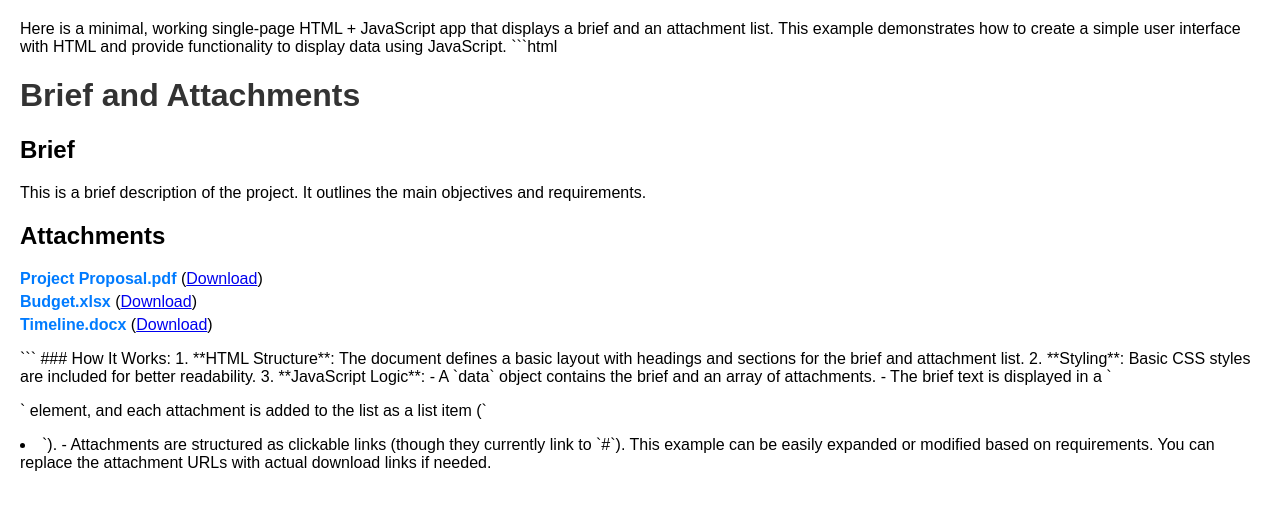
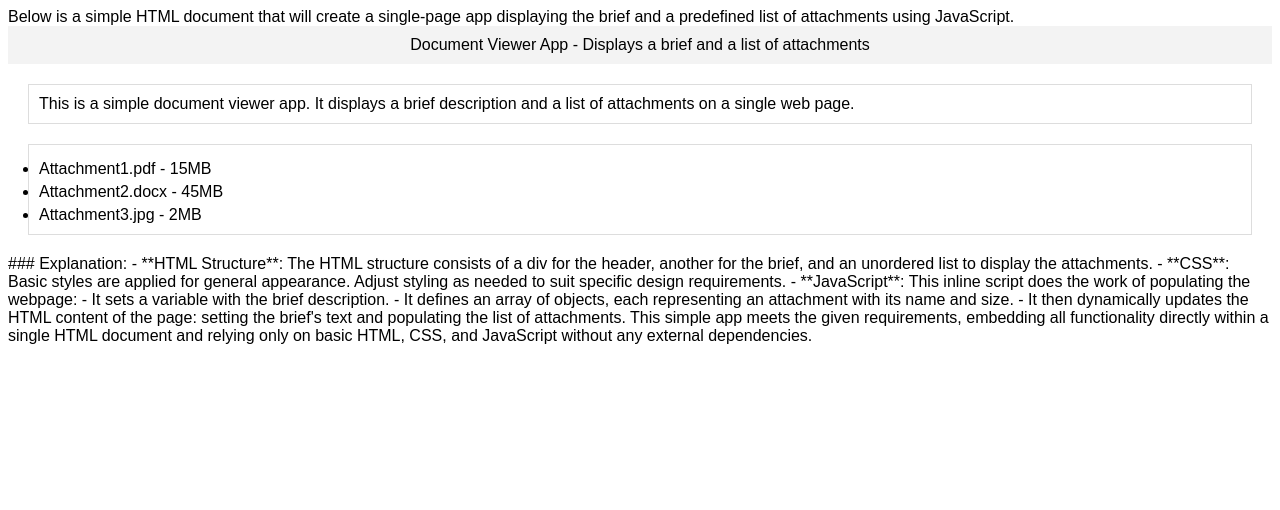
Before and after one commit to 21f1003153/21f1003153-tds-project1, a plain HTML site: page index.html in a window 1280 px wide. Drawn offline with Linux system fonts and the light colour scheme.

Commit message:
Add index.html

````diff
--- a/index.html
+++ b/index.html
@@ -1,74 +1,59 @@
-Here is a minimal, working single-page HTML + JavaScript app that displays a brief and an attachment list. This example demonstrates how to create a simple user interface with HTML and provide functionality to display data using JavaScript.
+Below is a simple HTML document that will create a single-page app displaying the brief and a predefined list of attachments using JavaScript.
 
-```html
+
 <!DOCTYPE html>
 <html lang="en">
 <head>
     <meta charset="UTF-8">
     <meta name="viewport" content="width=device-width, initial-scale=1.0">
-    <title>Brief and Attachments</title>
+    <title>Document Viewer App</title>
     <style>
-        body {
-            font-family: Arial, sans-serif;
-            margin: 20px;
-        }
-        h1 {
-            color: #333;
-        }
-        ul {
-            list-style-type: none;
-            padding: 0;
-        }
-        li {
-            margin: 5px 0;
-        }
-        .attachment {
-            font-weight: bold;
-            color: #007BFF;
-        }
+        body { font-family: Arial, sans-serif; }
+        .header { background-color: #f3f3f3; padding: 10px; text-align: center; }
+        #brief, #attachments { margin: 20px; padding: 10px; border: 1px solid #dddddd; }
+        li { margin-top: 5px; }
     </style>
 </head>
 <body>
-
-    <h1>Brief and Attachments</h1>
-    <h2>Brief</h2>
-    <p id="brief"></p>
-    <h2>Attachments</h2>
-    <ul id="attachmentList"></ul>
+    <div class="header">
+        Document Viewer App - Displays a brief and a list of attachments
+    </div>
+    <div id="brief"></div>
+    <ul id="attachments"></ul>
 
     <script>
-        // Brief and attachment list data
-        const data = {
-            brief: "This is a brief description of the project. It outlines the main objectives and requirements.",
-            attachments: [
-                { name: "Project Proposal.pdf", url: "#" },
-                { name: "Budget.xlsx", url: "#" },
-                { name: "Timeline.docx", url: "#" },
-            ]
-        };
+        // Brief text
+        const briefContent = "This is a simple document viewer app. It displays a brief description and a list of attachments on a single web page.";
 
-        // Display brief
-        document.getElementById('brief').textContent = data.brief;
+        // Sample attachments
+        const attachments = [
+            { name: "Attachment1.pdf", size: "15MB" },
+            { name: "Attachment2.docx", size: "45MB" },
+            { name: "Attachment3.jpg", size: "2MB" }
+        ];
 
-        // Display attachment list
-        const attachmentList = document.getElementById('attachmentList');
-        data.attachments.forEach(attachment => {
-            const li = document.createElement('li');
-            li.innerHTML = `<span class="attachment">${attachment.name}</span> (<a href="${attachment.url}" target="_blank">Download</a>)`;
-            attachmentList.appendChild(li);
+        // Setting the brief content
+        document.getElementById('brief').innerText = briefContent;
+
+        // Adding attachments to the list in the HTML
+        const attachmentListElement = document.getElementById('attachments');
+
+        attachments.forEach(attachment => {
+            let listItem = document.createElement('li');
+            listItem.textContent = `${attachment.name} - ${attachment.size}`;
+            attachmentListElement.appendChild(listItem);
         });
     </script>
-
 </body>
 </html>
-```
 
-### How It Works:
-1. **HTML Structure**: The document defines a basic layout with headings and sections for the brief and attachment list.
-2. **Styling**: Basic CSS styles are included for better readability.
-3. **JavaScript Logic**:
-   - A `data` object contains the brief and an array of attachments.
-   - The brief text is displayed in a `<p>` element, and each attachment is added to the list as a list item (`<li>`).
-   - Attachments are structured as clickable links (though they currently link to `#`).
 
-This example can be easily expanded or modified based on requirements. You can replace the attachment URLs with actual download links if needed.
+### Explanation:
+- **HTML Structure**: The HTML structure consists of a div for the header, another for the brief, and an unordered list to display the attachments.
+- **CSS**: Basic styles are applied for general appearance. Adjust styling as needed to suit specific design requirements.
+- **JavaScript**: This inline script does the work of populating the webpage:
+  - It sets a variable with the brief description.
+  - It defines an array of objects, each representing an attachment with its name and size.
+  - It then dynamically updates the HTML content of the page: setting the brief's text and populating the list of attachments.
+
+This simple app meets the given requirements, embedding all functionality directly within a single HTML document and relying only on basic HTML, CSS, and JavaScript without any external dependencies.
````
